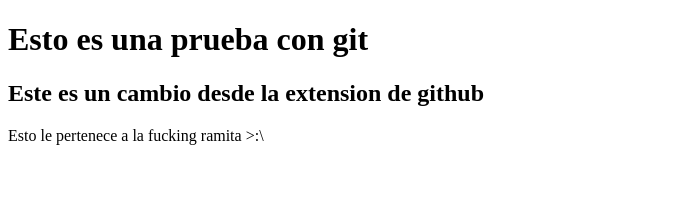
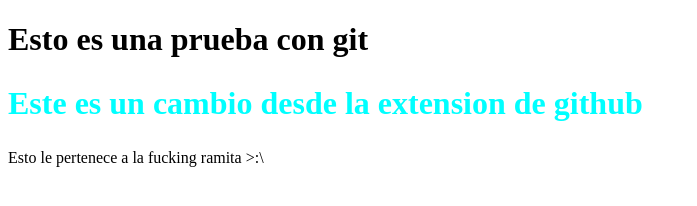
Before and after one commit to SrMiichael/prueba, a plain HTML site: page index.html in a window 1280 px wide. Shown: the whole page, without its empty margins (0-697 px from the left). Drawn offline with Linux system fonts and the light colour scheme.

Commit message:
puse styelsheet que tonto de verda

```diff
--- a/index.html
+++ b/index.html
@@ -4,7 +4,7 @@
     <meta charset="UTF-8">
     <meta name="viewport" content="width=device-width, initial-scale=1.0">
     <title>Pruebas con git</title>
-    <link rel="styelsheet" href="main.css">
+    <link rel="stylesheet" href="main.css">
 </head>
 <body>
     <h1>Esto es una prueba con git</h1>
```
